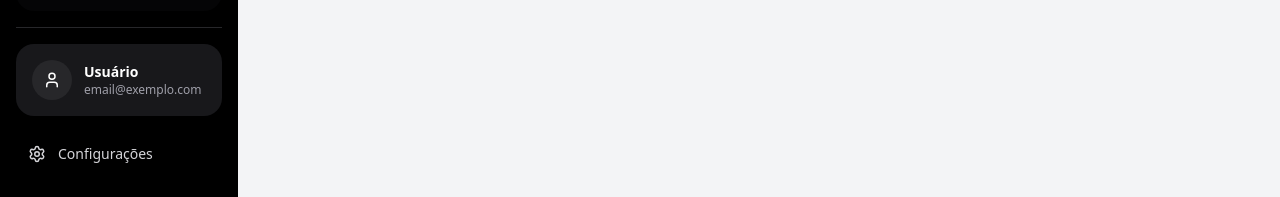
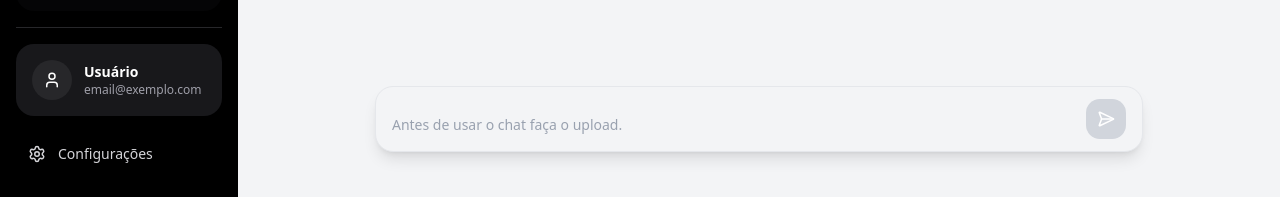
Before and after one commit to belli5/paggo, a Next.js app in the folder apps/web/: page /chat in a window 1280 px wide. Shown: the part 600-797 px from the top of the page. Built offline with nearby package versions, Linux system fonts and the light colour scheme; no server answers.

Commit message:
feat(web): chat menssage is done

```diff
--- a/apps/web/app/chat/page.tsx
+++ b/apps/web/app/chat/page.tsx
@@ -1,9 +1,12 @@
 "use client"
 
-import { useEffect, useState } from "react"
+import { useEffect, useRef, useState } from "react"
 import Sidebar from "@/components/layout/sidebar"
 import UploadBox from "@/components/upload/UploadBox"
+import ChatInput from "@/components/chat/ChatInput"
+import ChatMessages from "@/components/chat/ChatMessages"
 import { useDocumentAnalysis } from "@/hooks/use-document-analysis"
+import { useDocumentChat } from "@/hooks/use-document-chat"
 import { DocumentItem } from "@/types/historico"
 import { ArrowLeft } from "lucide-react"
 
@@ -11,6 +14,8 @@ export default function ChatPage() {
   const [summary, setSummary] = useState("")
   const [userId, setUserId] = useState("")
   const [selectedDocument, setSelectedDocument] = useState<DocumentItem | null>(null)
+
+  const messagesEndRef = useRef<HTMLDivElement | null>(null)
 
   useEffect(() => {
     const user = localStorage.getItem("user")
@@ -25,6 +30,20 @@ export default function ChatPage() {
     documentId: selectedDocument?.id,
   })
 
+  const {
+    messages,
+    loadingMessages,
+    sendingMessage,
+    error: chatError,
+    sendMessage,
+  } = useDocumentChat({
+    documentId: selectedDocument?.id,
+  })
+
+  useEffect(() => {
+    messagesEndRef.current?.scrollIntoView({ behavior: "smooth" })
+  }, [messages, sendingMessage])
+
   return (
     <main className="flex min-h-screen bg-gray-100">
       <Sidebar
@@ -35,7 +54,8 @@ export default function ChatPage() {
         selectedDocumentId={selectedDocument?.id}
       />
 
-      <div className="flex w-full flex-col items-center justify-center p-8">
+      <div className="flex min-h-screen w-full flex-col p-8">
+        <div className="flex w-full flex-1 flex-col items-center pb-32">
           {!selectedDocument && userId && (
             <UploadBox
               userId={userId}
@@ -58,9 +78,8 @@ export default function ChatPage() {
           )}
 
           {selectedDocument && (
-        <div className="w-full max-w-4xl rounded-2xl bg-white p-8 shadow-sm">
-
-            {/* Botão voltar */}
+            <>
+              <div className="mb-6 w-full max-w-4xl rounded-2xl bg-white p-8 shadow-sm">
                 <button
                   onClick={() => setSelectedDocument(null)}
                   className="mb-6 flex items-center gap-2 text-sm font-medium text-gray-600 hover:text-gray-900"
@@ -93,7 +112,37 @@ export default function ChatPage() {
                   </div>
                 )}
               </div>
+
+              <ChatMessages
+                messages={messages}
+                loading={loadingMessages}
+              />
+
+              {chatError && (
+                <div className="mt-4 w-full max-w-4xl rounded-xl bg-red-50 p-4 text-sm text-red-600">
+                  {chatError}
+                </div>
               )}
+
+              {sendingMessage && (
+                <div className="mt-4 w-full max-w-4xl text-sm text-gray-500">
+                  A IA está respondendo...
+                </div>
+              )}
+
+              <div ref={messagesEndRef} />
+            </>
+          )}
+        </div>
+
+        <div className="sticky bottom-0 z-20">
+          <ChatInput
+            disabled={!selectedDocument}
+            loading={sendingMessage}
+            disabledMessage="Antes de usar o chat faça o upload."
+            onSendMessage={sendMessage}
+          />
+        </div>
       </div>
     </main>
   )
--- /dev/null
+++ b/apps/web/components/chat/ChatInput.tsx
@@ -0,0 +1,73 @@
+"use client"
+
+import { SendHorizonal } from "lucide-react"
+import { useState } from "react"
+
+type ChatInputProps = {
+  disabled?: boolean
+  loading?: boolean
+  disabledMessage?: string
+  onSendMessage?: (message: string) => void | Promise<void>
+}
+
+export default function ChatInput({
+  disabled = false,
+  loading = false,
+  disabledMessage = "Envie um documento para liberar a conversa...",
+  onSendMessage,
+}: ChatInputProps) {
+  const [message, setMessage] = useState("")
+
+  async function handleSend() {
+    const trimmedMessage = message.trim()
+
+    if (!trimmedMessage || disabled || loading) return
+
+    await onSendMessage?.(trimmedMessage)
+    setMessage("")
+  }
+
+  function handleKeyDown(e: React.KeyboardEvent<HTMLTextAreaElement>) {
+    if (e.key === "Enter" && !e.shiftKey) {
+      e.preventDefault()
+      handleSend()
+    }
+  }
+
+  return (
+    <div className="flex w-full justify-center py-4">
+      <div
+        className={`flex w-full max-w-3xl items-end gap-3 rounded-2xl border px-4 py-3 shadow-lg transition ${
+          disabled
+            ? "border-gray-200 bg-gray-100"
+            : "border-gray-300 bg-white focus-within:border-black"
+        }`}
+      >
+        <textarea
+          value={message}
+          onChange={(e) => setMessage(e.target.value)}
+          onKeyDown={handleKeyDown}
+          placeholder={
+            disabled
+              ? disabledMessage
+              : loading
+              ? "A IA está respondendo..."
+              : "Pergunte algo sobre o documento..."
+          }
+          rows={1}
+          disabled={disabled || loading}
+          className="max-h-32 min-h-6 flex-1 resize-none bg-transparent text-sm text-gray-800 outline-none placeholder:text-gray-400 disabled:cursor-not-allowed"
+        />
+
+        <button
+          type="button"
+          onClick={handleSend}
+          disabled={disabled || loading || !message.trim()}
+          className="flex h-10 w-10 items-center justify-center rounded-xl bg-black text-white transition hover:opacity-90 disabled:cursor-not-allowed disabled:bg-gray-300"
+        >
+          <SendHorizonal size={18} />
+        </button>
+      </div>
+    </div>
+  )
+}
--- /dev/null
+++ b/apps/web/components/chat/ChatMessages.tsx
@@ -0,0 +1,56 @@
+"use client"
+
+import { ChatMessage } from "@/types/chat"
+
+type ChatMessagesProps = {
+  messages: ChatMessage[]
+  loading?: boolean
+}
+
+export default function ChatMessages({
+  messages,
+  loading = false,
+}: ChatMessagesProps) {
+  if (loading) {
+    return (
+      <div className="w-full max-w-4xl rounded-2xl bg-white p-6 shadow-sm">
+        <p className="text-sm text-gray-500">Carregando mensagens...</p>
+      </div>
+    )
+  }
+
+  if (!messages.length) {
+    return (
+      <div className="w-full max-w-4xl rounded-2xl bg-white p-6 shadow-sm">
+        <p className="text-sm text-gray-500">
+          Nenhuma mensagem ainda. Faça uma pergunta sobre o documento.
+        </p>
+      </div>
+    )
+  }
+
+  return (
+    <div className="flex w-full max-w-4xl flex-col gap-4">
+      {messages.map((message) => {
+        const isUser = message.role === "USER"
+
+        return (
+          <div
+            key={message.id}
+            className={`flex ${isUser ? "justify-end" : "justify-start"}`}
+          >
+            <div
+              className={`max-w-[80%] rounded-2xl px-4 py-3 text-sm leading-6 shadow-sm ${
+                isUser
+                  ? "bg-black text-white"
+                  : "border border-gray-200 bg-white text-gray-800"
+              }`}
+            >
+              {message.content}
+            </div>
+          </div>
+        )
+      })}
+    </div>
+  )
+}
--- /dev/null
+++ b/apps/web/hooks/use-document-chat.ts
@@ -0,0 +1,116 @@
+"use client"
+
+import { useCallback, useEffect, useState } from "react"
+import { ChatMessage, ChatResponse } from "@/types/chat"
+
+type UseDocumentChatProps = {
+  documentId?: string
+}
+
+export function useDocumentChat({ documentId }: UseDocumentChatProps) {
+  const [messages, setMessages] = useState<ChatMessage[]>([])
+  const [loadingMessages, setLoadingMessages] = useState(false)
+  const [sendingMessage, setSendingMessage] = useState(false)
+  const [error, setError] = useState<string | null>(null)
+
+  const fetchMessages = useCallback(async () => {
+    if (!documentId) {
+      setMessages([])
+      return
+    }
+
+    try {
+      setLoadingMessages(true)
+      setError(null)
+
+      const response = await fetch(
+        `http://localhost:3001/documents/${documentId}/chat/messages`
+      )
+
+      if (!response.ok) {
+        throw new Error("Erro ao buscar mensagens")
+      }
+
+      const data: ChatMessage[] = await response.json()
+      setMessages(data)
+    } catch (err) {
+      console.error(err)
+      setError("Não foi possível carregar o histórico do chat.")
+    } finally {
+      setLoadingMessages(false)
+    }
+  }, [documentId])
+
+  useEffect(() => {
+    fetchMessages()
+  }, [fetchMessages])
+
+  async function sendMessage(message: string) {
+    if (!documentId || !message.trim()) return
+
+    const tempUserMessage: ChatMessage = {
+      id: `temp-user-${Date.now()}`,
+      documentId,
+      role: "USER",
+      content: message,
+      createdAt: new Date().toISOString(),
+    }
+
+    setMessages((prev) => [...prev, tempUserMessage])
+
+    try {
+      setSendingMessage(true)
+      setError(null)
+
+      const response = await fetch(
+        `http://localhost:3001/documents/${documentId}/chat`,
+        {
+          method: "POST",
+          headers: {
+            "Content-Type": "application/json",
+          },
+          body: JSON.stringify({ message }),
+        }
+      )
+
+      if (!response.ok) {
+        throw new Error("Erro ao enviar mensagem")
+      }
+
+      const data: ChatResponse = await response.json()
+
+      const assistantMessage: ChatMessage = {
+        id: data.messageId,
+        documentId,
+        role: "ASSISTANT",
+        content: data.answer,
+        createdAt: new Date().toISOString(),
+      }
+
+      setMessages((prev) => [
+        ...prev.filter((msg) => msg.id !== tempUserMessage.id),
+        tempUserMessage,
+        assistantMessage,
+      ])
+    } catch (err) {
+      console.error(err)
+
+      setMessages((prev) =>
+        prev.filter((msg) => msg.id !== tempUserMessage.id)
+      )
+
+      setError("Não foi possível enviar a mensagem.")
+    } finally {
+      setSendingMessage(false)
+    }
+  }
+
+  return {
+    messages,
+    loadingMessages,
+    sendingMessage,
+    error,
+    sendMessage,
+    refetchMessages: fetchMessages,
+  }
+}
--- /dev/null
+++ b/apps/web/types/chat.ts
@@ -0,0 +1,14 @@
+export type ChatRole = "USER" | "ASSISTANT"
+
+export type ChatMessage = {
+  id: string
+  documentId: string
+  role: ChatRole
+  content: string
+  createdAt: string
+}
+
+export type ChatResponse = {
+  answer: string
+  messageId: string
+}
```
Lines whose indentation alone changed are shown as unchanged.
